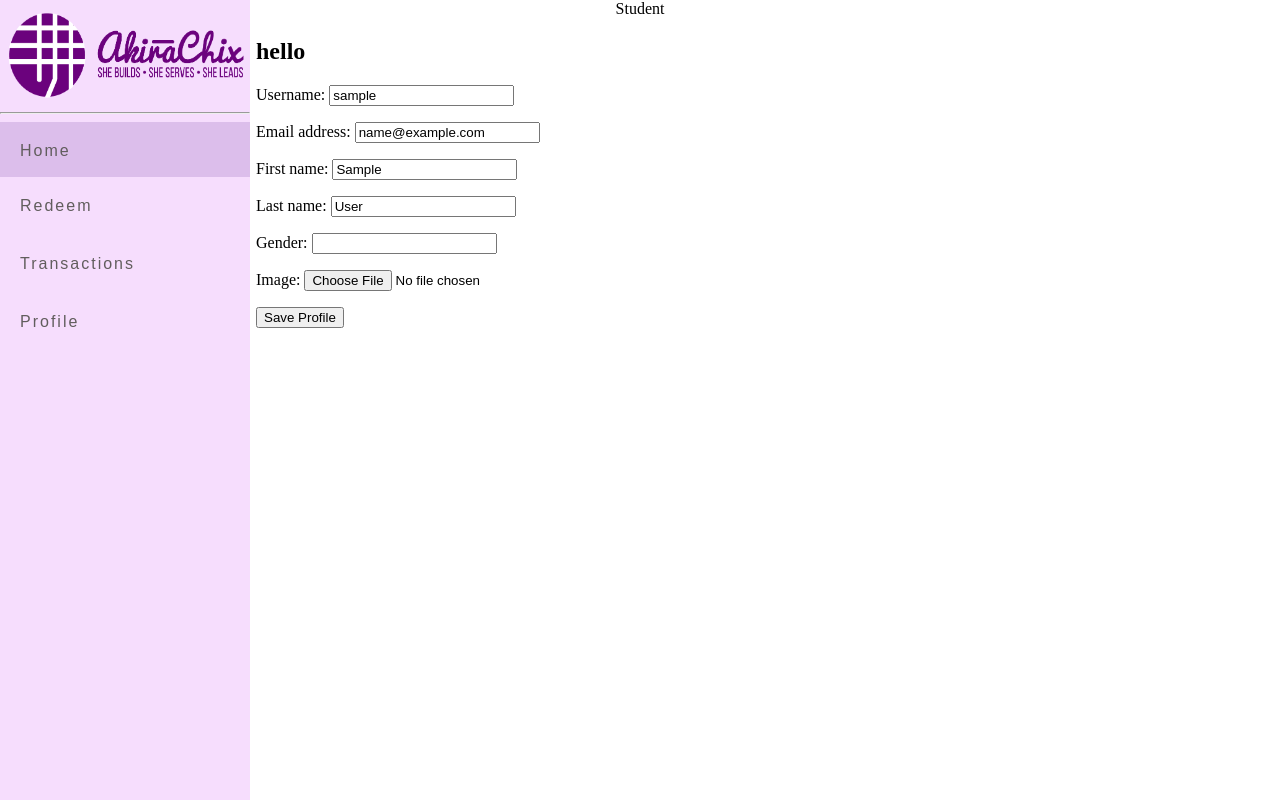
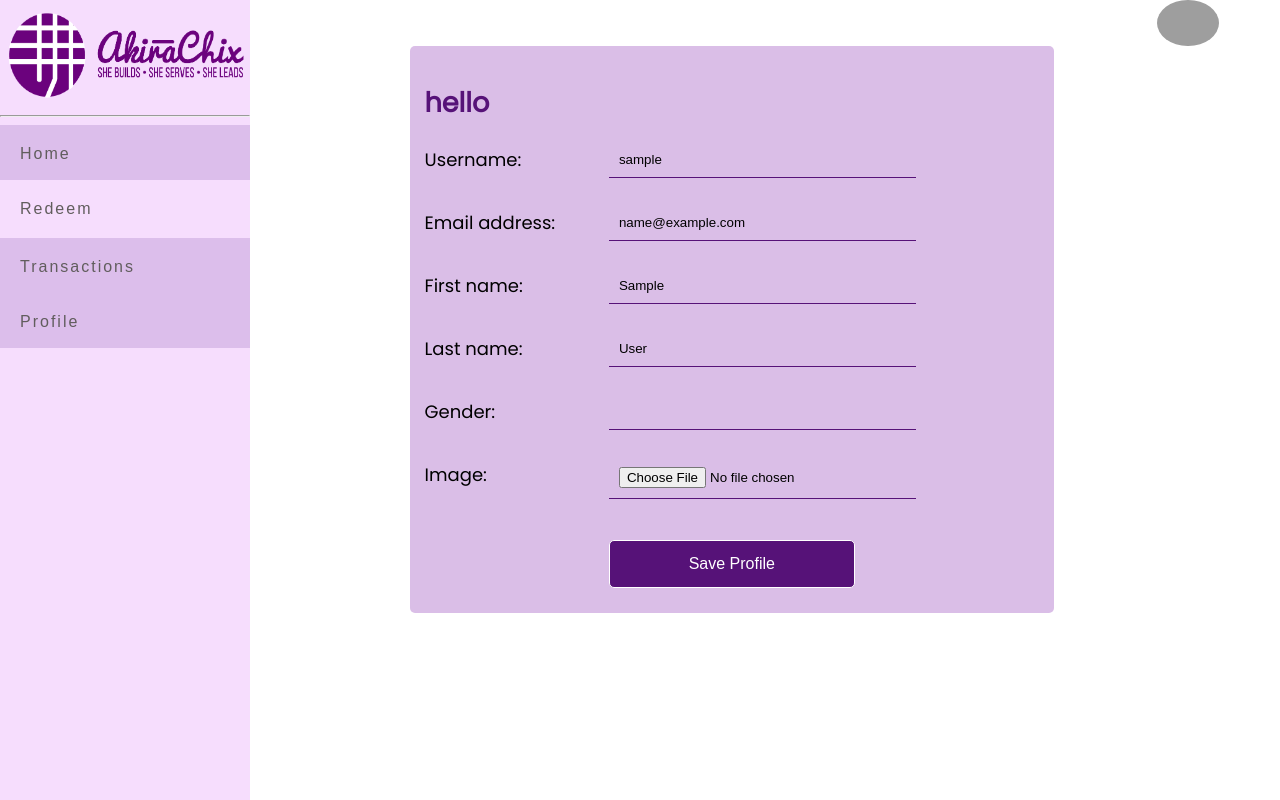
Before and after one commit to sindetisarah/choin, a Django app: page /student/student-profile/ in a window 1280 px wide. Run offline with Django 3.2, Linux system fonts and the light colour scheme; the visitor is signed in with stand-in values (Sample User, id 1); data that the repository does not hold is empty; parts of the project's set-up code (start-up, migrations or seed data) failed here and were passed over; some libraries are stand-ins or nearby versions; grey boxes are pictures that could not be loaded.

Commit message:
profile ui

```diff
--- a/RewardSystem/settings.py
+++ b/RewardSystem/settings.py
@@ -151,7 +151,7 @@ AUTH_USER_MODEL = 'leadership.User'
 EMAIL_BACKEND = 'django.core.mail.backends.smtp.EmailBackend'
 EMAIL_HOST = 'smtp.gmail.com'
 EMAIL_HOST_USER = 'choinminers@gmail.com'
-EMAIL_HOST_PASSWORD = 'akirachixchoinminers123'
+EMAIL_HOST_PASSWORD = 'miners.choin'
 EMAIL_USE_TLS = True
 EMAIL_PORT = 587
 
--- /dev/null
+++ b/static/profiles.css
@@ -0,0 +1,111 @@
+@import url('https://fonts.googleapis.com/css2?family=Poppins&display=swap');
+body{
+    margin: 0 0 0 20% ;
+    font-family: 'Poppins', sans-serif;
+
+
+  }
+.pool{
+    display: flex;
+    flex-direction: column;
+    margin-left: 80%;
+}
+#profile-image{
+    width: 30%;
+    border-radius: 50%;
+    margin-left: 40%;
+}
+#mini-logo{
+    display: none !important;
+}
+.menu{
+    display: none !important;
+}
+h2{
+    color: #561278;
+
+}
+
+form{
+    font-size: 18px;
+    width: 60%;
+
+    padding: 15px;
+    margin:0% 15% ;
+    border-radius: 5px;
+    backdrop-filter: blur(5px) saturate(50%);
+    -webkit-backdrop-filter: blur(5px) saturate(150%);
+    background-color: #dabee7;
+
+
+}
+input{
+    width: 50%;
+    display: flex;
+    border: none;
+    border-bottom: 1px solid #561278;
+    box-sizing: border-box;
+    background-color:transparent;
+    margin-left: 30%;
+    padding: 10px ;
+    margin-top: -5%;
+    margin-bottom: 5%;
+
+
+
+}
+input:focus{
+    /* border: 1px solid #561278; */
+    outline: none;
+}
+button {
+    background-color: #561278;
+    color: white;
+    padding: 14px 20px;
+    margin: 10px 20px;
+    border: 1px solid #fff;
+    cursor: pointer;
+    width: 40%;
+    font-size: 16px;
+    border-radius: 5px;
+    margin-left: 30%;
+  }
+
+  button:hover {
+    opacity: 0.8;
+    background-color: #bc85d8;
+  }
+  button:focus{
+    cursor: progress;
+  }
+@media (max-width:875px){
+    body{
+        margin: 0;
+    }
+    #mini-logo{
+        display: inline !important;
+        width: 30%;
+        margin: 5%;
+
+    }
+    .menu{
+        display: inline !important;
+        color: #561278;
+        font-size: 20px;
+        padding-top: 10px;
+        cursor: pointer;
+    }
+    .mini-header{
+        display: flex;
+        margin: 0 5%;
+        justify-content: space-evenly;
+    }
+    .pool{
+        margin-left: 70%;
+        width: 60%;
+    }
+    #profile-image{
+        width: 30%;
+        border-radius: 50%;
+        margin-left: 70%;
+    }}
--- a/student/templates/student_profile.html
+++ b/student/templates/student_profile.html
@@ -1,8 +1,34 @@
-{% extends 'student_navbar.html' %}
 {% load static %}
+{% include 'student_navbar.html' %}
+<!DOCTYPE html>
+<html lang="en">
+<head>
+  <meta charset="UTF-8">
+  <meta name="viewport" content="width=device-width, initial-scale=1.0">
+  <link rel="stylesheet" href="{% static 'profiles.css' %}">
+  <script src="https://kit.fontawesome.com/953e8760a2.js" crossorigin="anonymous"></script>
+  <link rel="icon" type="image/x-icon" href="{% static 'images/akira-favicon.ico' %}">
+  <title>Choin</title>
+</head>
+<body>
+
     {%block content%}
-<center>Student</center>
-<div style="margin-left:20%;">
+    <img id="mini-logo" src="{% static 'images/AkiraChix-Logo.png' %}" />
+    <div class="mini-header">
+    <div>
+        <i class="fas fa-bars menu"></i>
+    </div>
+
+    <div class="pool">
+        <img src="https://bit.ly/2Zh75Ex" alt="profile-image" id="profile-image"/>
+
+
+        </div>
+    </div>
+
+
+    <div class="profile-edit">
+
         <form method="post">
             <h2>hello</h2>
             {%csrf_token%}
@@ -13,3 +39,6 @@
 
     </div>
     {%endblock%}
+    <script src="{% static 'js/navbar.js' %}"></script>
+</body>
+</html>
```
Also changed, not shown: static/profile.css (deleted, +0 -132 lines). Lines whose indentation alone changed are shown as unchanged.
